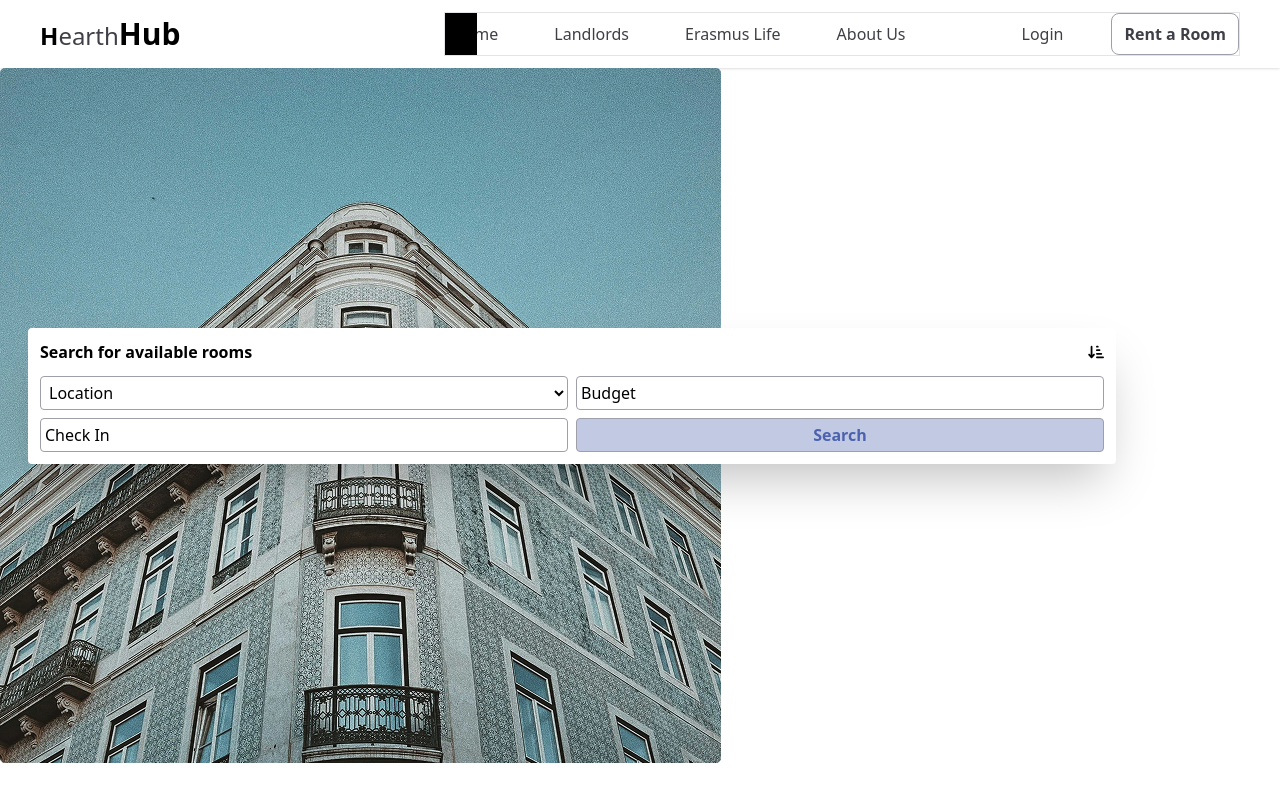
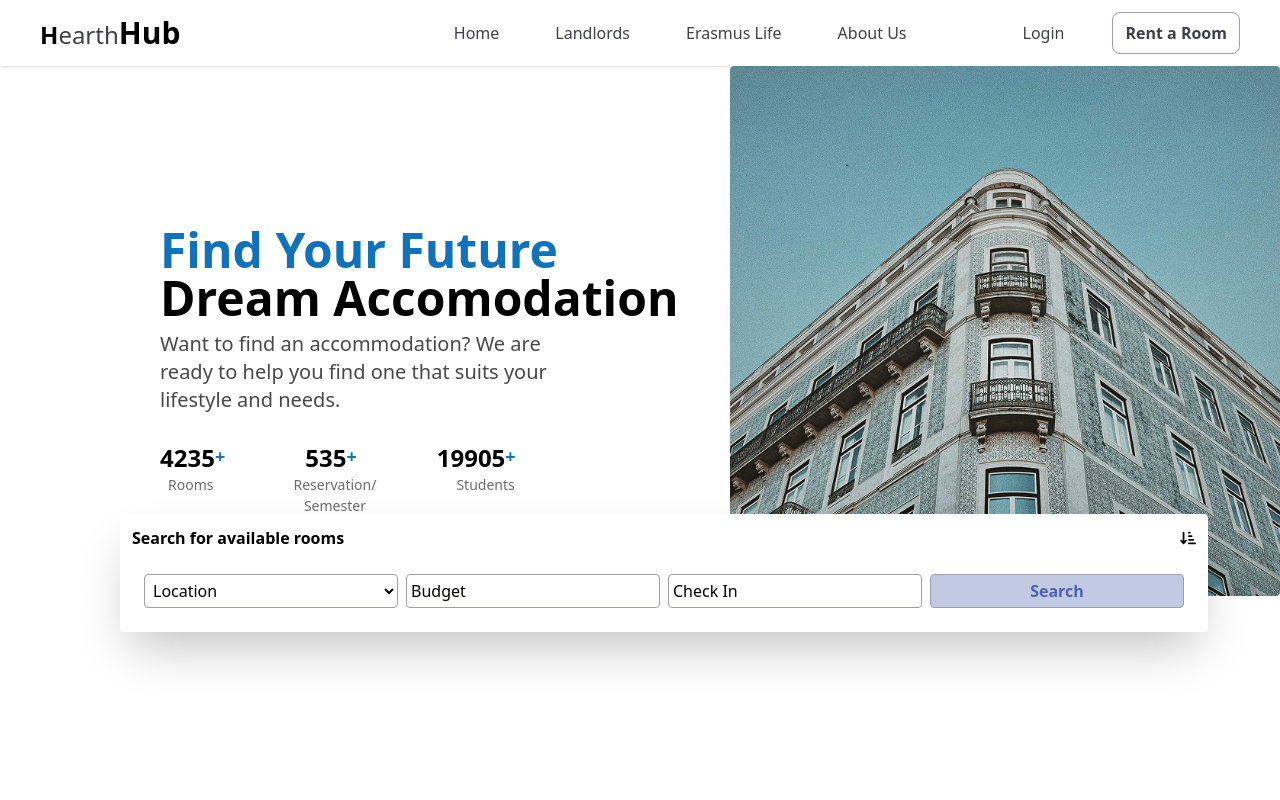
Before and after one commit to DsDigitalz/Booking-Website, a React (Vite) app: page / in a window 1280 px wide. Shown: the top 800 px of the page. Built offline with nearby package versions, Linux system fonts and the light colour scheme.

Commit message:
worked on responsiveness for the Hero.jsx

```diff
--- a/src/Component/Header.jsx
+++ b/src/Component/Header.jsx
@@ -46,7 +46,7 @@ export default function Header() {
         {/* Mobile Menu */}
 
         <div
-          className={`border border-zinc-200 lg:static lg:translate-x-0 transition-transform duration-500 ease-in-out ${
+          className={`border border-zinc-200 lg:border-none lg:static lg:translate-x-0 transition-transform duration-500 ease-in-out ${
             isOpen ? "translate-x-0 " : "-translate-x-full "
           } absolute top-15 left-0 w-[60%] z-20 overflow-hidden
           p-10 bg-white shadow-2xl flex flex-col gap-7
@@ -55,7 +55,7 @@ export default function Header() {
           lg:w-auto lg:items-center lg:flex-row
           `}
         >
-          <div className="absolute p-4 -top-0  left-0 z-30 bg-black h-130 "></div>
+          <div className="absolute p-4 -top-0  left-0 z-30 bg-black h-130 lg:hidden"></div>
           <ul className="flex  flex-col gap-10 lg:flex-row  lg:gap-10  ">
             <li className="cursor-pointer active:bg-black active:rounded  px-2 py-1    active:text-white lg:hover:text-black lg:active:text-zinc-600 lg:active:bg-transparent    hover:scale-105 transition-all duration-300 ">
               Home
--- a/src/Component/Hero.jsx
+++ b/src/Component/Hero.jsx
@@ -2,56 +2,56 @@ import React from "react";
 import { FaArrowDownShortWide } from "react-icons/fa6";
 export default function Hero() {
   return (
-    <section className="relative flex flex-col gap-5">
+    <section className="max-w-[1440px] mx-auto relative flex flex-col gap-5 lg:flex-row-reverse lg:pl-20 xl:pl-40">
       {/* Hero image */}
-      <div>
+      <div className="md:mx-auto lg:flex-1">
         <img src="highhouse.png" alt="" />
       </div>
       {/* Hero info */}
-      <div className="mt-10 flex flex-col items-center text-[40px]">
-        <div className="flex flex-col leading-10  ">
-          <h1 className="text-[#1171B9] font-semibold">Find Your Future</h1>
-          <h1 className="text-[24px] font-semibold text-center">
+      <div className="mt-12 flex flex-col items-center text-[40px] ite lg:mt-15  lg:flex-1 lg:items-start xl:mt-40">
+        <div className="flex flex-col leading-10 lg:leading-12  lg:w-[95%] xl:text-5xl">
+          <h1 className="text-[#1171B9] font-semibold text-center lg:text-left">Find Your Future</h1>
+          <h1 className="text-[24px] font-semibold text-center lg:text-[40px] lg:text-left xl:text-5xl">
             Dream Accomodation
           </h1>
-        </div>
-        <p className="mt-2 text-[16px] text-center w-[90%]">
+        <p className="leading-6 mt-2 text-[16px] text-[#484848] mx-auto w-[80%] text-center lg:text-left lg:text-[20px]  lg:leading-7 lg:mx-0">
           Want to find an accommodation? We are ready to help you find one that
           suits your lifestyle and needs.{" "}
         </p>
+        </div>
         {/* Counter */}
-        <div className="flex justify-center gap-9 ">
+        <div className="flex justify-center items-center gap-9 lg:gap-15 xl:gap-20">
           <div className="mt-7 w-[40%] flex flex-col justify-center items-center leading-5">
             <h1 className="text-2xl flex font-semibold">
-              4235<span className="text-[#1171B9]">+</span>
+              4235<span className="text-[#1171B9] text-lg">+</span>
             </h1>
           </div>
           <div className="mt-7 w-[40%] flex flex-col leading-5 justify-center items-center">
             <h1 className="text-2xl flex font-semibold">
-              535<span className="text-[#1171B9]">+</span>
+              535<span className="text-[#1171B9] text-lg">+</span>
             </h1>
           </div>
           <div className="mt-7 w-[40%] flex flex-col leading-5 justify-center items-center">
             <h1 className="text-2xl flex font-semibold">
-              19905<span className="text-[#1171B9]">+</span>
+              19905<span className="text-[#1171B9] text-lg">+</span>
             </h1>
           </div>
         </div>
 
-        <div className="flex gap-10 justify-center  mx-8">
+        <div className="flex gap-10 justify-center  mx-8 lg:mx-0 lg:gap-15 lg:ml-2 xl:gap-20">
           <p className="text-[14px] w-[40%] text-[#6C6B6B] ">Rooms</p>
-          <p className="text-[14px] w-[40%]  text-[#6C6B6B]">Reservation/ <br />Semester</p>
+          <p className="text-center text-[14px] w-[40%]  text-[#6C6B6B]">Reservation/ <br />Semester</p>
           <p className="text-[14px] w-[40%] text-[#6C6B6B]">Students</p>
         </div>
       </div>
       {/* Position container */}
-      <div className="absolute shadow-2xl   bg-white rounded p-3 w-[85%] top-65 left-7  ">
+      <div className="absolute shadow-2xl   bg-white rounded p-3 w-[85%] top-65 left-7 md:left-15 md:top-100 lg:top-90 lg:left-20 xl:left-30 xl:top-112">
         <div className="flex items-center justify-between">
           <h1 className="font-semibold">Search for available rooms</h1>
 
           <FaArrowDownShortWide />
         </div>
-        <div className="grid grid-cols-2 gap-2 mt-3">
+        <div className="grid grid-cols-2 gap-2 mt-3 lg:grid-cols-4 lg:p-3">
           <select
             name="lga"
             id="lga"
```
